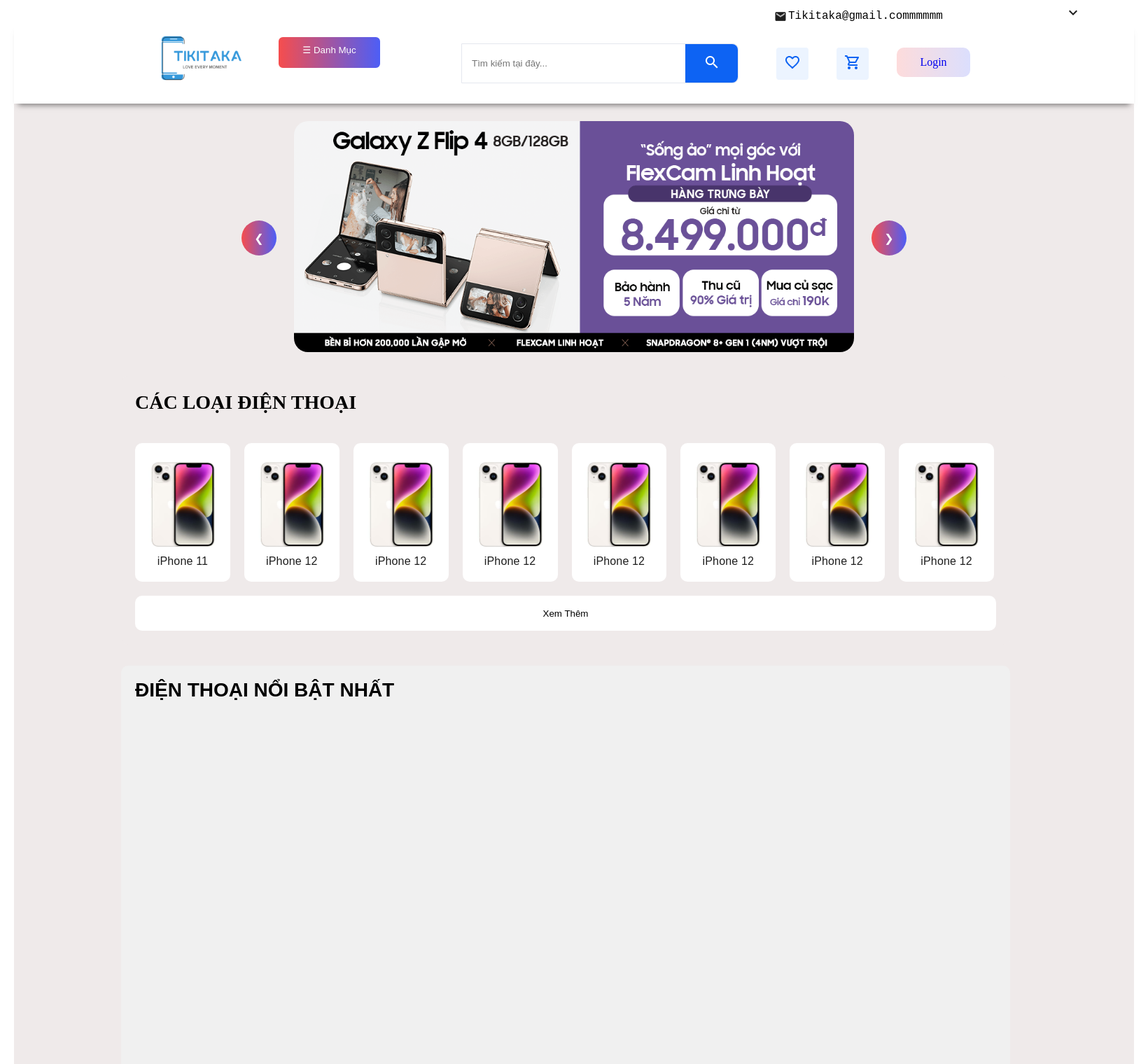
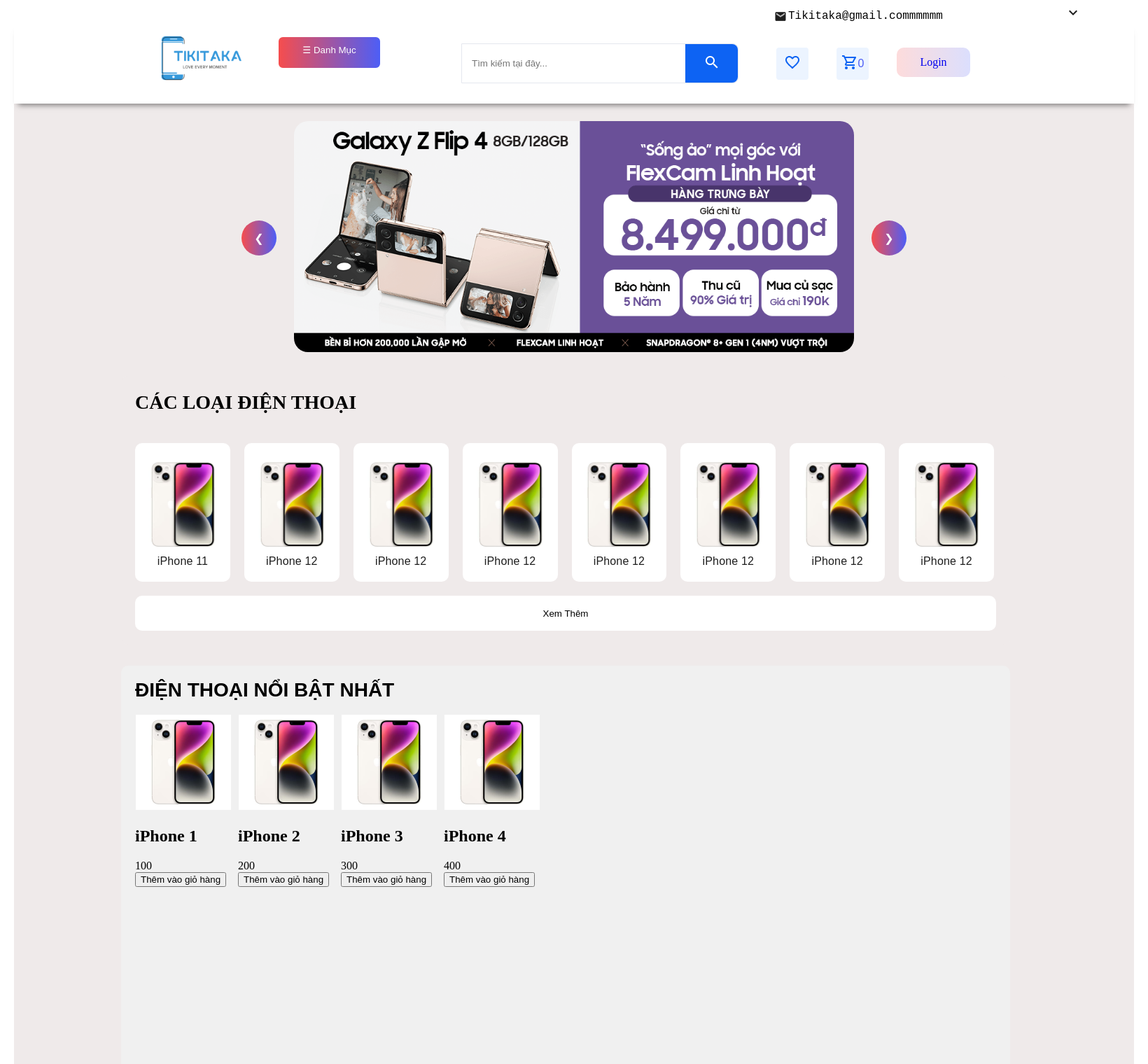
Before and after one commit to phongbtph46807/duan1-nhom-9, a PHP site: page /dua1-nhom9/index.html in a window 1640 px wide. Shown: the top 1520 px of the page at 70% size. Run offline with PHP 8.4, Linux system fonts and the light colour scheme.

Commit message:
shoping cart chua hoan thien

```diff
--- a/dua1-nhom9/css/style.css
+++ b/dua1-nhom9/css/style.css
@@ -151,7 +151,7 @@
     display: flex;
     justify-content: center;
     align-items: center;
-
+    transition: transform .5s;
 }
 
 .login {
@@ -385,3 +385,96 @@
   }
 
   /* product card */
+
+  @import url('https://fonts.googleapis.com/css2?family=Montserrat:wght@300;400;500;600;700&family=Vina+Sans&display=swap');
+
+  .giohang span{
+    font-family: 'Montserrat', sans-serif;
+    display: flex;
+    justify-content: center;
+    align-items: center;
+    color: #4D5EF6;
+    border-radius: 50%;
+    top: 50%;
+    right: -20px;
+  }
+
+  /* card-tab */
+
+  .card-tab{
+    width: 400px;
+    background: var(--button-gradient-20, linear-gradient(270deg, rgba(77, 94, 246, 0.20) 0%, rgba(246, 77, 77, 0.20) 100%));
+    color: #4D5EF6;
+    position: fixed;
+    inset: 0 -400 0 auto;
+    display: grid;
+    grid-template-rows: 70px 1fr 70px;
+    transform: translate(-120px);
+   }
+   body.showcard .card-tab{
+    inset: 0 0 0 auto;
+   }
+   body.showcard .giohang{
+    /* transform: translateX(-250px); */
+   }
+   .card-tab h1{
+    padding: 20px;
+    margin: 0;
+    font-weight: 300;
+   }
+   .card-tab .btn{
+    display: grid;
+    grid-template-columns: repeat(2, 1fr);
+   }
+   .card-tab .btn button{
+    margin-left: 40px;
+    width: 200px;
+    height: fit-content;
+    top: 13px;
+    left: 1310px;
+    padding: 13px 0;
+    border-radius: 10px;
+    background: linear-gradient(270deg, rgba(77, 94, 246, 0.2) 0%, rgba(246, 77, 77, 0.2) 100%);
+    text-align: center;
+    line-height: 1;
+    cursor: pointer;
+    color: black;
+   }
+   .card-tab .btn button:hover{
+    color: #FFF;
+    background: var(--button-gradient, linear-gradient(270deg, #4D5EF6 0%, #F64D4D 100%));
+   }
+   .card-tab .listCard .item img{
+    width: 100%;
+    margin-left:10px ;
+   }
+   .card-tab .listCard .item{
+    display: grid;
+    grid-template-columns: 70px 150px 50px 1fr;
+    gap: 10px;
+    text-align: center;
+    align-items: center;
+   }
+   .listCard .quantity span{
+    display: inline-block;
+    width: 25px;
+    height: 25px;
+    background-color: #eee;
+    border-radius: 50%;
+    color: #555;
+    cursor: pointer;
+   }
+  .listCard .quantity span:nth-child(2){
+    background-color: transparent;
+    color: #eee;
+    cursor: auto;
+  }
+  .listCard .item:nth-child(even){
+    background-color: #eee1;
+  }
+  .listCard{
+    overflow: auto;
+  }
+  .listCard::-webkit-scrollbar{
+    width: 0;
+  }
--- a/dua1-nhom9/index.html
+++ b/dua1-nhom9/index.html
@@ -10,7 +10,7 @@
     <script src="https://code.jquery.com/jquery-3.6.0.min.js"></script>
 </head>
 
-<body>
+<body class="">
     <div class="main">
         <div class="dautrang">
             <div class="trongdautrang">
@@ -51,13 +51,16 @@
                         <a href="#"><img src="img/Vector.png" alt=""></a>
                     </div>
                     <div class="giohang">
-                        <a href="#"><img src="img/shopping_cart.png" alt=""></a>
+                        <a href="#" class="icon-card"><img src="img/shopping_cart.png" alt=""></a>
+                        <span>0</span>
                     </div>
                     <div class="login">
                         <a href="#">Login</a>
                     </div>
                 </div>
             </div>
+
+
             <div class="khung">
                 <div class="slideshow-container">
                     <div class="mySlides">
@@ -125,14 +128,30 @@
                     <p class="tieu-de">ĐIỆN THOẠI NỔI BẬT NHẤT</p>
                     <div class="khung-container">
                       <!-- 10 khung được chia thành 5 hàng 2 cột -->
-
+                        <div class="item">
+                            <img src="img/xiaomi.png" alt="">
+                            <h2>Xiaomi</h2>
+                            <div class="price">200$</div>
+                            <button class="addCard">
+                                Thêm vào giỏ hàng
+                            </button>
+                        </div>
                     </div>
                   </div>
 
             </div>
         </div>
     </div>
+    <div class="card-tab">
+        <h1>Giỏ Hàng</h1>
+        <div class="listCard">
 
+        </div>
+        <div class="btn">
+            <button class="close">Đóng</button>
+            <button class="checkOut">Thanh Toán</button>
+        </div>
+    </div>
 
     <script>
         $(document).ready(function () {
@@ -175,6 +194,7 @@
             }, 2000);
         });
     </script>
+    <script src="scrip/shopingcard.js"></script>
 
 </body>
 
--- /dev/null
+++ b/dua1-nhom9/produc.json
@@ -0,0 +1,26 @@
+[
+    {
+        "id":1,
+        "name":"iPhone 1",
+        "price":100,
+        "image":"img/iPhone.png"
+    },
+    {
+        "id":2,
+        "name":"iPhone 2",
+        "price":200,
+        "image":"img/iPhone.png"
+    },
+    {
+        "id":3,
+        "name":"iPhone 3",
+        "price":300,
+        "image":"img/iPhone.png"
+    },
+    {
+        "id":4,
+        "name":"iPhone 4",
+        "price":400,
+        "image":"img/iPhone.png"
+    }
+]
--- /dev/null
+++ b/dua1-nhom9/scrip/shopingcard.js
@@ -0,0 +1,97 @@
+let iconcard = document.querySelector('.icon-card');
+let closecard = document.querySelector('.close');
+let listCardHTML = document.querySelector('.listCard');
+let body = document.querySelector('body');
+let listProductHTML = document.querySelector('.khung-container');
+let iconcardspan = document.querySelector('.icon-card span');
+let cart =[];
+let produc =[];
+
+iconcard.addEventListener('click',()=> {
+    body.classList.toggle('showcard')
+})
+closecard.addEventListener('click',()=> {
+    body.classList.toggle('showcard')
+})
+
+const addDataToHTML =()=>{
+    listProductHTML.innerHTML='';
+    if(listproduct.length > 0){
+        listproduct.forEach(listproduct => {
+            let newProduct =document.createElement('div');
+            newProduct.classList.add('item');
+            newProduct.dataset.id=listproduct.id;
+            newProduct.innerHTML= `<img src="${listproduct.image}" alt="">
+                                    <h2>${listproduct.name}</h2>
+                                    <div class="price">${listproduct.price}</div>
+                                    <button class="addCard">
+                                       Thêm vào giỏ hàng
+                                    </button>`;
+            listProductHTML.appendChild(newProduct);
+        });
+    }
+}
+listProductHTML.addEventListener('click',(even)=>{
+    let positionClick=even.target;
+    if(positionClick.classList.contains('addCard')){
+        let product_id = positionClick.parentElement.dataset.id;
+        addTocard(product_id);
+    }
+})
+
+const addTocard =(product_id) =>{
+    let possitionThisProductCard = cart.findIndex((value) => value.product_id == product_id);
+    if(cart.length<=0){
+        cart=[{
+            product_id:product_id,
+            quantity:1
+        }];
+        // console.log(cart);
+    }else if(possitionThisProductCard < 0){
+        cart.push({
+            product_id:product_id,
+            quantity: 1
+        });
+    }else{
+        cart[possitionThisProductCard].quantity =cart[possitionThisProductCard].quantity + 1;
+    }
+    console.log(cart);
+}
+
+const addCardtoHTML =()=>{
+    listCardHTML.innerHTML='';
+    let totalQuantity =0;
+    if(cart.length >0){
+        cart.forEach(cartt =>{
+            let newItem = document.createElement('div');
+            newItem.classList.add('item');
+            listCardHTML.appendChild(newItem);// newItem.dataset.id=item.product_id;
+            newItem.innerHTML=`<div class="image">
+                <img src="img/xiaomi.png" alt="">
+                </div>
+                <div class="name">
+                 iPhone
+                </div>
+                <div class="totalPrice">
+                200$
+                </div>
+                <div class="quantity">
+                <span class="minus"><</span>
+                <span>1</span>
+                <span class="plus">></span>
+                </div>
+                `;
+
+        })
+    }
+}
+
+const initApp =()=>{
+    fetch('produc.json')
+    .then(Response =>Response.json())
+    .then(data =>{
+        listproduct = data;
+        addDataToHTML();
+    })
+}
+initApp();
```
